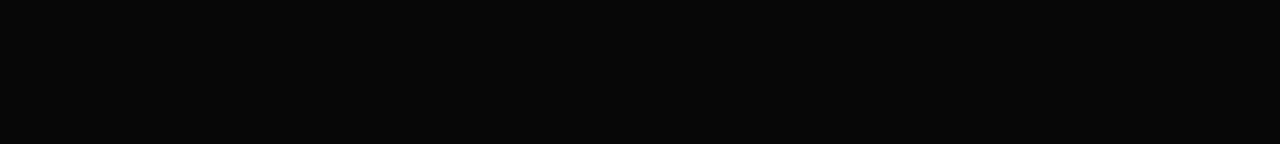
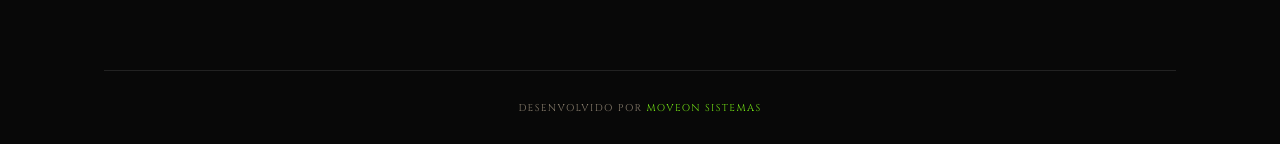
Before and after one commit to JDN-Sistemas/lp-tatoo, a React (Vite) app: page / in a window 1280 px wide. Shown: the part 4161-4305 px from the top of the page. Before the commit the page ends 4263 px from the top, so only its background shows below. Built offline with nearby package versions, Linux system fonts and the light colour scheme; a web font is replaced by a local one.

Commit message:
add  move on credits

```diff
--- a/src/pages/Home.tsx
+++ b/src/pages/Home.tsx
@@ -763,6 +763,24 @@
               ))}
             </div>
           </div>
+
+          {/* Credit bar */}
+          <div style={{ borderTop: '1px solid var(--fs-divider)', paddingTop: 20, textAlign: 'center' }}>
+            <a
+              href="https://www.moveonsistemas.com.br/"
+              target="_blank"
+              rel="noopener noreferrer"
+              style={{
+                fontFamily: 'Cinzel, serif', fontSize: '0.58rem', letterSpacing: '0.14em',
+                textTransform: 'uppercase', textDecoration: 'none',
+                color: 'var(--fs-muted)', transition: 'color 0.25s',
+              }}
+              onMouseEnter={e => (e.currentTarget.style.color = 'var(--fs-accent)')}
+              onMouseLeave={e => (e.currentTarget.style.color = 'var(--fs-muted)')}
+            >
+              Desenvolvido por <span style={{ color: 'var(--fs-accent)' }}>Moveon Sistemas</span>
+            </a>
+          </div>
         </div>
       </footer>
     );
@@ -809,6 +827,24 @@
             ))}
           </div>
         </div>
+
+        {/* Credit bar */}
+        <div style={{ borderTop: '1px solid var(--fs-divider)', paddingTop: 24, textAlign: 'center' }}>
+          <a
+            href="https://www.moveonsistemas.com.br/"
+            target="_blank"
+            rel="noopener noreferrer"
+            style={{
+              fontFamily: 'Cinzel, serif', fontSize: '0.62rem', letterSpacing: '0.14em',
+              textTransform: 'uppercase', textDecoration: 'none',
+              color: 'var(--fs-muted)', transition: 'color 0.25s',
+            }}
+            onMouseEnter={e => (e.currentTarget.style.color = 'var(--fs-accent)')}
+            onMouseLeave={e => (e.currentTarget.style.color = 'var(--fs-muted)')}
+          >
+            Desenvolvido por <span style={{ color: 'var(--fs-accent)' }}>Moveon Sistemas</span>
+          </a>
+        </div>
       </div>
     </footer>
   );
```
